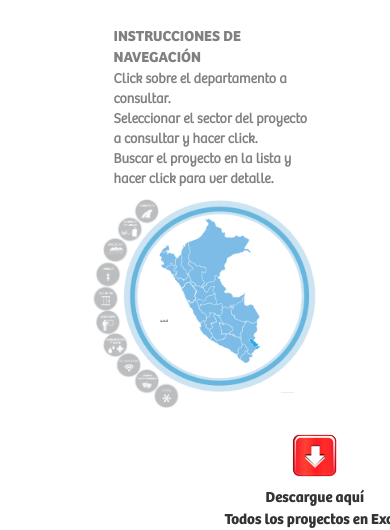
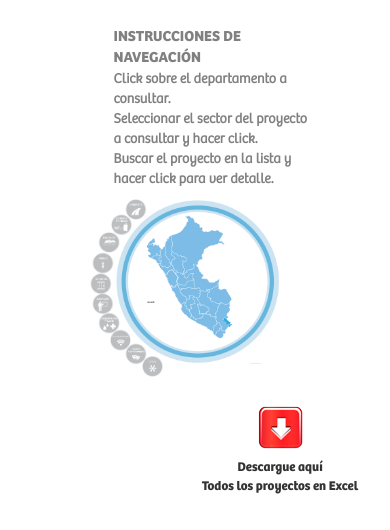
Before and after one commit to enlacee/mapa-oxi, a PHP site: page / in a window 390 px wide. Shown: the part 314-844 px from the top of the page. Run offline with PHP 8.4, Linux system fonts and the light colour scheme; some web fonts are replaced.

Commit message:
update css

```diff
--- a/index.php
+++ b/index.php
@@ -42,7 +42,7 @@
                         </ul>
                     </div>
                     <div class="col-md-8  _pull-right">
-                        <div style="width: 100%">
+                        <div style="width: 85%">
                             <?php require_once 'svg.php' ?>
                         </div>
                     </div>
@@ -51,7 +51,9 @@
             <div class="footer _container">
                 <div class="button-download col-md-3 pull-right nopadding">
                     <div class="text-center imageDownload">
-                        <img src="public/image/ico_descargue.png" />
+                        <a href="#">
+                            <img src="public/image/ico_descargue.png" />
+                        </a>
                     </div>
                     <div class="row">
                         <div class="text-bold text-center">
--- a/public/css/style.css
+++ b/public/css/style.css
@@ -96,8 +96,8 @@
     font-size:15px;
     font-family: 'BreePeru-Oblique';
     position: fixed;
-    bottom: 0px;
-    right: 0;
+    bottom: 4%;
+    right: 12%;
 }
 .imageDownload {
     margin-bottom:10px;
@@ -232,3 +232,9 @@ div#modalPadre a:hover, a:focus {
         width: 88%;
     }
 }
+
+@media (max-width: 600px) {
+    .button-download{
+        font-size:13px;
+    }
+}
```
